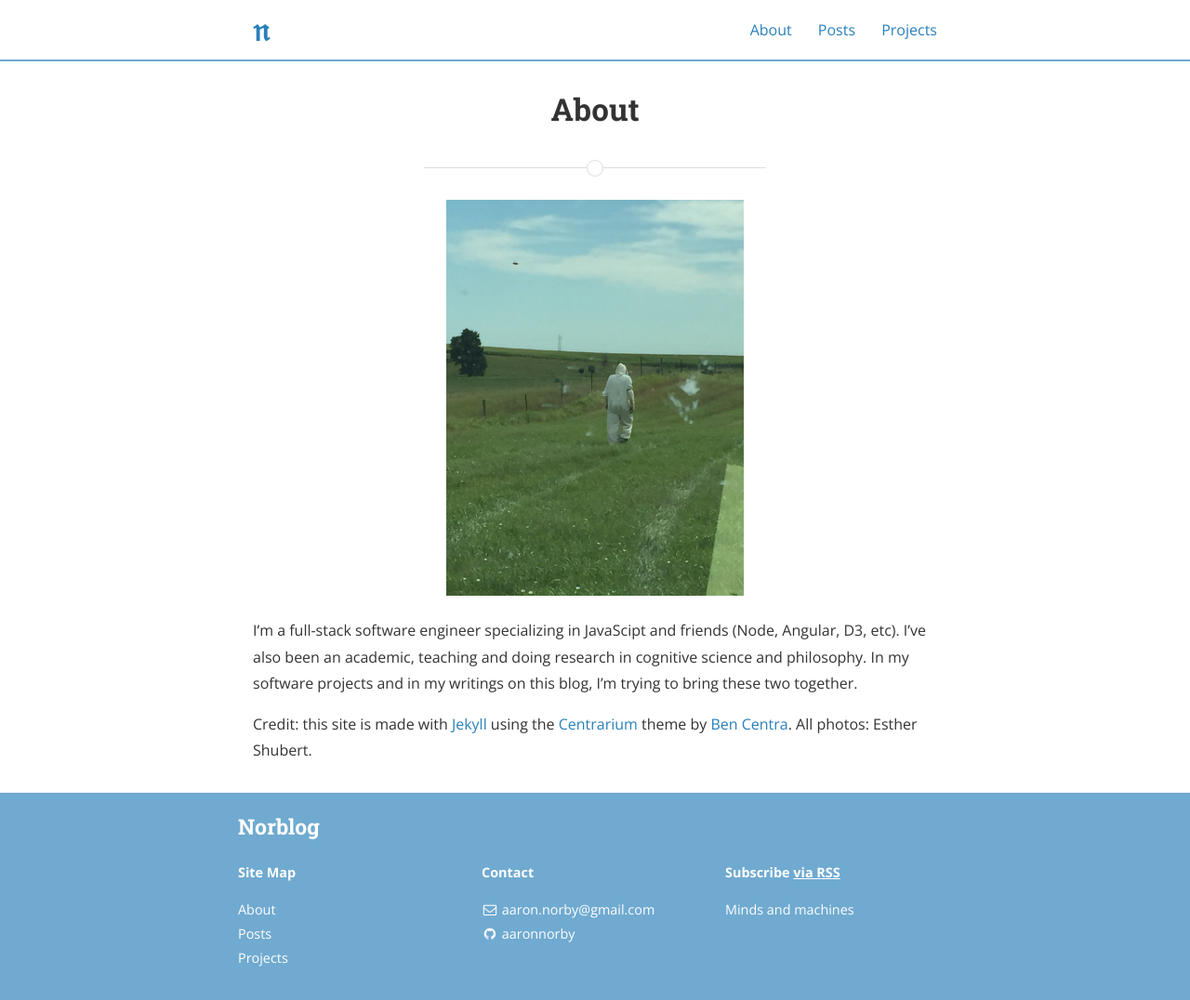
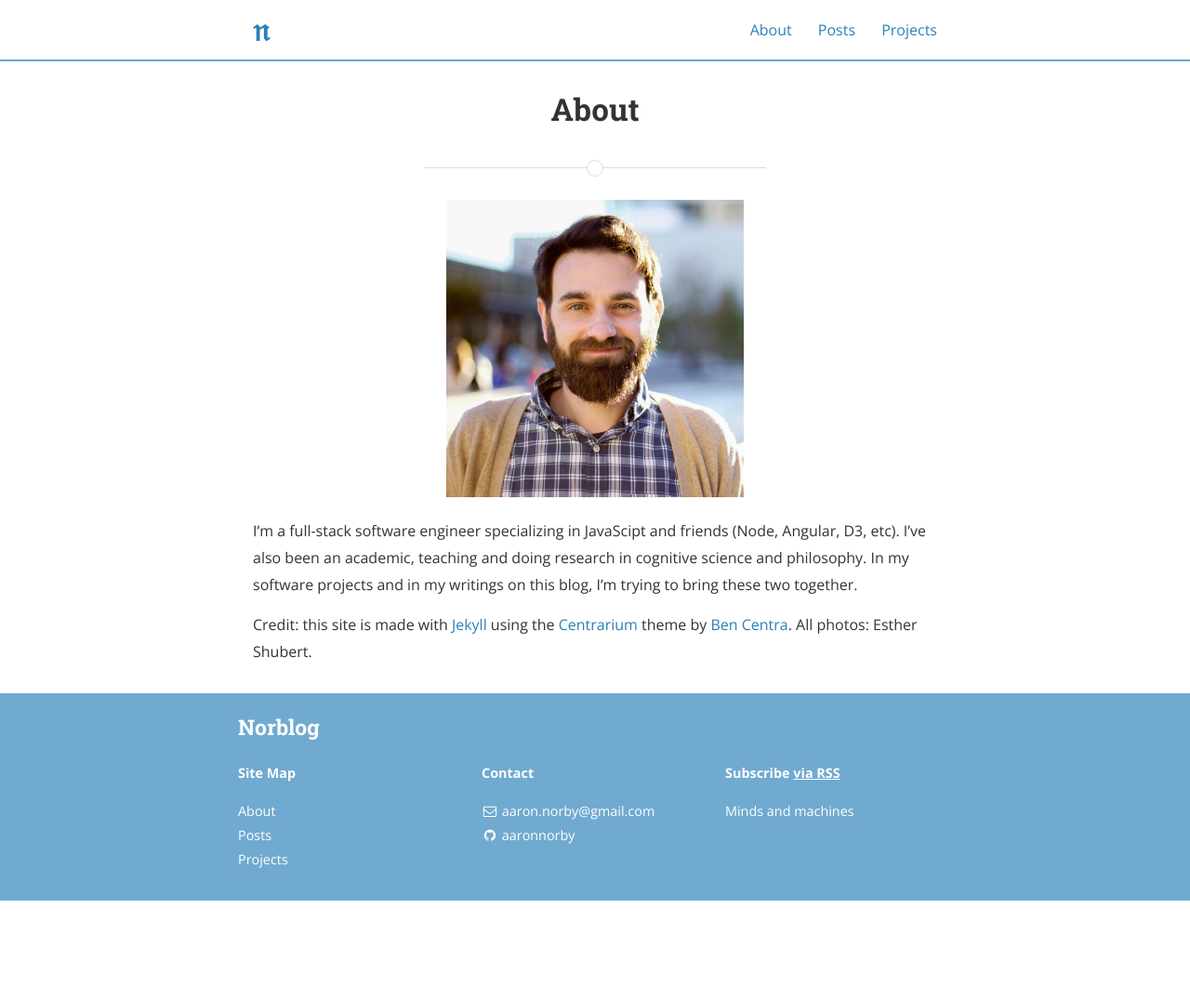
Before and after one commit to aaronnorby/aaronnorby.github.io, a Jekyll site: the page built from about.md, in a window 1280 px wide. Shown: the whole page at 93% size. Built offline with Jekyll 4.4.1, drawn with Linux system fonts in a browser that asks for light colours; nearby versions of some CDN libraries; a style sheet for code colours, icons or effects is not loaded; after the commit the page ends 969 px from its top, so only the background shows below that.

Commit message:
Change profile pic on about page

```diff
--- a/about.md
+++ b/about.md
@@ -4,7 +4,7 @@ title: About
 permalink: /about/
 ---
 
-<img src="{{ site.baseurl }}assets/IMG_2104.jpg" title="Profile Picture" class="profile">
+<img src="{{ site.baseurl }}assets/aaronProfilePic.jpg" title="Profile Picture" class="profile">
 
 I'm a full-stack software engineer specializing in JavaScipt and friends (Node,
 Angular, D3, etc). I've also been an academic, teaching and doing research in
```
Also changed, not shown: assets/IMG_2104.jpg (deleted), assets/aaronProfilePic.jpg (added).
